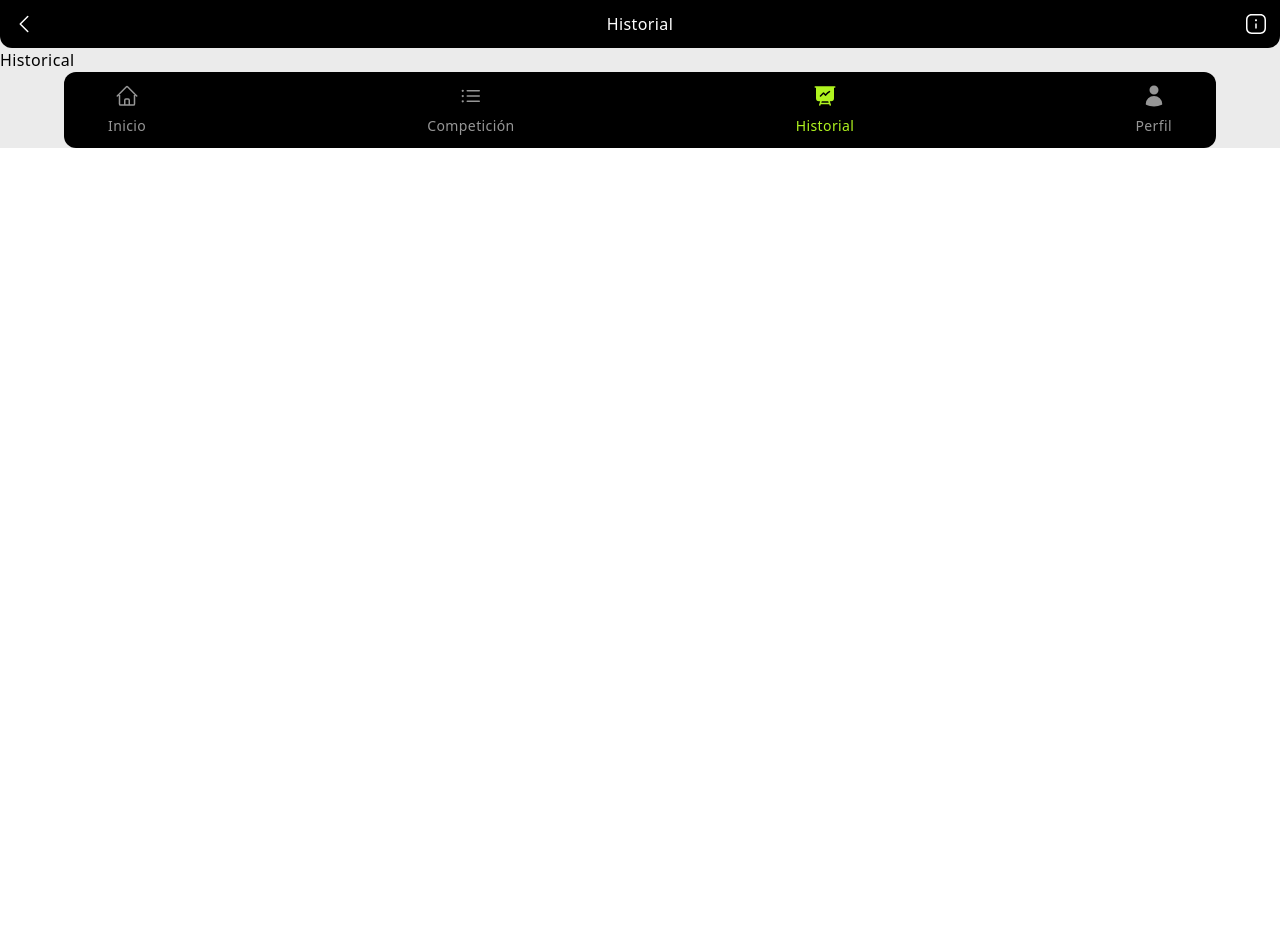
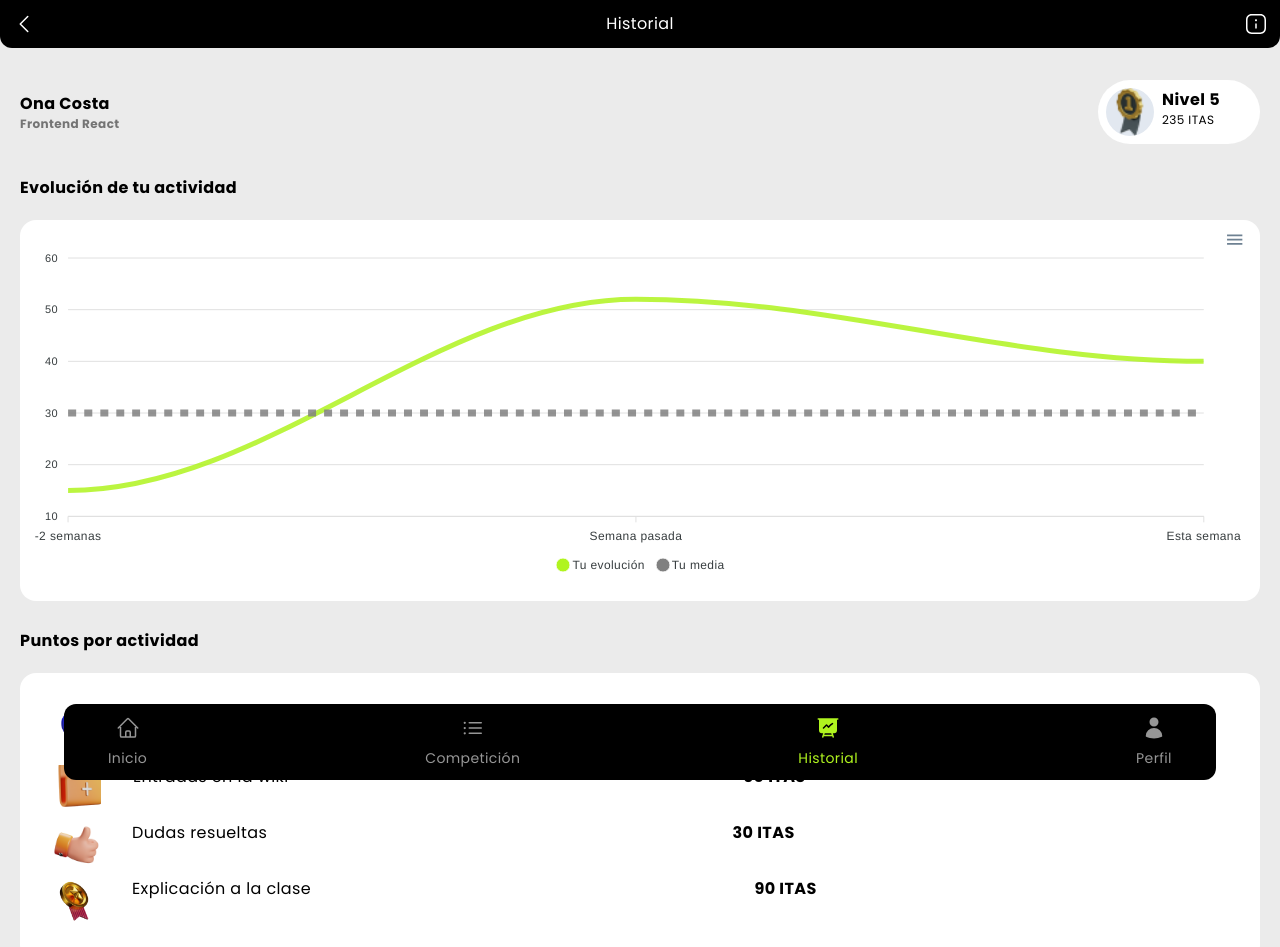
Before and after one commit to IT-Academy-BCN/ita-game, a React (Vite) app: page /historical in a window 1280 px wide. Shown: the top 947 px of the page. Before the commit the page ends 800 px from the top, so only its background shows below. Built offline with nearby package versions, Linux system fonts and the light colour scheme.

Commit message:
first commit

```diff
--- a/index.html
+++ b/index.html
@@ -3,6 +3,9 @@
   <head>
     <meta charset="UTF-8" />
     <link rel="icon" type="image/svg+xml" href="/vite.svg" />
+    <link rel="preconnect" href="https://fonts.googleapis.com">
+    <link rel="preconnect" href="https://fonts.gstatic.com" crossorigin>
+    <link href="https://fonts.googleapis.com/css2?family=Poppins:wght@100;300;400;500;600;700&display=swap" rel="stylesheet">
     <meta name="viewport" content="width=device-width, initial-scale=1.0" />
     <title>Vite + React</title>
   </head>
--- a/package.json
+++ b/package.json
@@ -14,7 +14,9 @@
     "axios": "^1.3.2",
     "daisyui": "^2.50.0",
     "json-server": "^0.17.1",
+    "luxon": "^3.2.1",
     "react": "^18.2.0",
+    "react-apexcharts": "^1.4.0",
     "react-dom": "^18.2.0",
     "react-nice-avatar": "^1.3.1",
     "react-router-dom": "^6.8.1"
--- /dev/null
+++ b/src/components/LineChart.jsx
@@ -0,0 +1,65 @@
+import Chart from "react-apexcharts";
+
+export default function LineChart({totalPerWeek}) {
+
+    const {total} = totalPerWeek
+  const chartData = {
+    series: [
+      {
+        name: "Tu evolución",
+        data: [15, 52, total],
+      },
+      {
+        name: "Tu media",
+        data: [30, 30, 30],
+      },
+    ],
+    options: {
+      chart: {
+        height: 350,
+        type: "line",
+        zoom: {
+          enabled: false,
+        },
+      },
+
+
+      colors: ['#B0F41F', '#808080'],
+
+      dataLabels: {
+        enabled: false,
+      },
+      stroke: {
+        width: [5, 7, 5],
+        curve: "smooth",
+        dashArray: [0, 8, 5],
+      },
+      legend: {
+        enabled: false,
+      },
+      markers: {
+        size: 0,
+        hover: {
+          sizeOffset: 6,
+        },
+      },
+      xaxis: {
+        categories: [
+          "-2 semanas",
+          "Semana pasada",
+          "Esta semana"
+        ],
+      }
+    },
+  };
+
+  return (
+    <div id="chart">
+      <Chart
+        options={chartData.options}
+        series={chartData.series}
+        height={350}
+      />
+    </div>
+  );
+}
--- a/src/index.css
+++ b/src/index.css
@@ -5,6 +5,11 @@
 @layer base {
   body {
     @apply bg-[#EBEBEB] tracking-wide;
-    @apply text-black;
+    @apply text-black
+
   }
 }
+
+*{
+  font-family: 'Poppins', sans-serif;
+}
--- a/src/pages/Historical.jsx
+++ b/src/pages/Historical.jsx
@@ -1,12 +1,131 @@
 import { FooterMenu, Navbar } from "../components"
+import place from '../components/assets/images/first-place.png'
+import zoom from '../components/assets/images/zoom-dynamic-color.png'
+import folder from '../components/assets/new-folder-dynamic-color.svg'
+import thumb from '../components/assets/thumb-up-dynamic-color.svg'
+import medal from '../components/assets/images/medal-dynamic-color.png'
+import LineChart from "../components/LineChart"
+import { useEffect, useState } from "react"
+import { DateTime } from 'luxon';
+import {groupByType} from '../utils/groupByType'
+import { calculateITA } from "../utils/calculateITA"
 
 function Historical() {
-  return (
-    <div>
-      <Navbar>Historial</Navbar>
-      Historical
+    const [currentWeekData, setCurrentWeekData] = useState([]);
+
+    const data = [
+        { date: 1672847739, type: "wiki" },
+        { date: 1675256878, type: "doubt" },
+        { date: 1672758090, type: "wiki" },
+        { date: 1674481469, type: "explanation" },
+        { date: 1675259859, type: "revision" },
+        { date: 1674570788, type: "wiki" },
+        { date: 1675439257, type: "doubt" },
+        { date: 1674661229, type: "wiki" },
+        { date: 1674053351, type: "explanation" },
+        { date: 1674737388, type: "revision" },
+        { date: 1675772169, type: "wiki" },
+        { date: 1675692582, type: "doubt" },
+        { date: 1675777469, type: "wiki" },
+        { date: 1675779142, type: "explanation" },
+        { date: 1675687676, type: "revision" },
+      ];
+
+      // DÍA ACTUAL TIMESTAMP EN SEGUNDOS
+    const weekTimestamp = Math.floor(Date.now() / 1000)
+
+    useEffect(() => {
+
+        // convierte los milisegundos que le pasamos en un objeto DateTime
+        const weekDate = DateTime.fromMillis(weekTimestamp * 1000);
+
+        // inicio semana actual
+        const startOfWeek = weekDate.startOf('week');
+
+        // se filtran los datos que están dentro del rango de fechas de la semana actual (desde el inicio de la semana hasta el final de la semana)
+        setCurrentWeekData(
+          data.filter(item => {
+            const itemDate = DateTime.fromMillis(item.date * 1000);
+            return itemDate >= startOfWeek && itemDate < startOfWeek.plus({ weeks: 1 });
+          })
+        );
+      }, [weekTimestamp]);
+
+
+    // separa los datos de la semana actual por los tipos de actividad
+    const groupedData = groupByType(currentWeekData);
+
+    // suma el total de todas las actividad y el total por actividades separada
+    const totalPerWeek = calculateITA(groupedData)
+
+
+    // PUNTOS TOTAL POR ACTIVIDAD
+    const totalITAS = groupByType(data);
+    const {wiki, explanation, doubt, revision} = calculateITA(totalITAS)
+
+    return (
+    <>
+    <Navbar>Historial</Navbar>
+    <div className=" py-8 px-5">
+      <div className="flex justify-between">
+        <div className="self-center">
+          <h1 className="font-bold ">Ona Costa</h1>
+          <p className="font-bold opacity-50	text-xs">Frontend React</p>
+        </div>
+        <div className="flex bg-white p-2 rounded-full 	">
+          <img src={place} className="mr-2 h-12 bg-slate-200 rounded-full " />
+          <div className="mr-8">
+            <p className="font-bold">Nivel 5</p>
+            <p className="text-xs">235 ITAS</p>
+          </div>
+        </div>
+      </div>
+
+      <div className="mt-8">
+        <p className="font-bold	mb-5">Evolución de tu actividad</p>
+
+        <div className=" card bg-white">
+          <div className="card-body p-2">
+            <LineChart totalPerWeek = {totalPerWeek} />
+          </div>
+        </div>
+      </div>
+
+      <div>
+        <p className="font-bold	mb-5 mt-7">Puntos por actividad</p>
+        <div className="card bg-white">
+          <div className="card-body">
+            <div className="flex flex-col">
+              <div className=" py-1	 flex">
+                <img src={zoom} className="h-12" />
+                <p className="w-18 mx-8">Revisiones de código</p>
+                <p className="font-black">{revision} ITAS</p>
+              </div>
+
+              <div className=" py-1	 flex">
+                <img src={folder} className="h-12" />
+                <p className="w-18 mx-8">Entradas en la wiki</p>
+                <p className="font-black	">{wiki} ITAS</p>
+              </div>
+
+              <div className="py-1	 flex ">
+                <img src={thumb} className="h-12" />
+                <p className="w-18 mx-8">Dudas resueltas</p>
+                <p className="font-black	">{doubt} ITAS</p>
+              </div>
+
+              <div className=" py-1	 flex	">
+                <img src={medal} className="h-12" />
+                <p className="w-18 mx-8">Explicación a la clase</p>
+                <p className="font-black	">{explanation} ITAS</p>
+              </div>
+            </div>
+          </div>
+        </div>
+      </div>
+    </div>
       <FooterMenu />
-    </div>
+    </>
   )
 }
 
--- /dev/null
+++ b/src/utils/calculateITA.js
@@ -0,0 +1,32 @@
+export const calculateITA = (obj) => {
+    let total = 0;
+
+    let wiki = 0;
+    let explanation = 0;
+    let revision = 0;
+    let doubt = 0;
+
+    if (obj.doubt) {
+      const length = Object.keys(obj.doubt).length;
+      total += length * 10;
+      doubt += total
+    }
+
+    if (obj.wiki) {
+      const length = Object.keys(obj.wiki).length;
+      total += length * 5;
+      wiki += total
+    }
+    if (obj.explanation) {
+      const length = Object.keys(obj.explanation).length;
+      total += length * 10;
+      explanation += total
+    }
+    if (obj.revision) {
+      const length = Object.keys(obj.revision).length;
+      total += length * 10;
+      revision += total
+    }
+
+    return {total, wiki, explanation, revision, doubt};
+  };
--- /dev/null
+++ b/src/utils/groupByType.js
@@ -0,0 +1,15 @@
+export  const groupByType = (data) => {
+    const groupedData = {};
+
+    data.forEach((item) => {
+      const { type } = item;
+
+      if (!groupedData[type]) {
+        groupedData[type] = [];
+      }
+
+      groupedData[type].push(item);
+    });
+
+    return groupedData;
+  };
```
Also changed, not shown: src/components/assets/images/first-place.png (added), 1 other file (tests, documents, lock files or other folders).
